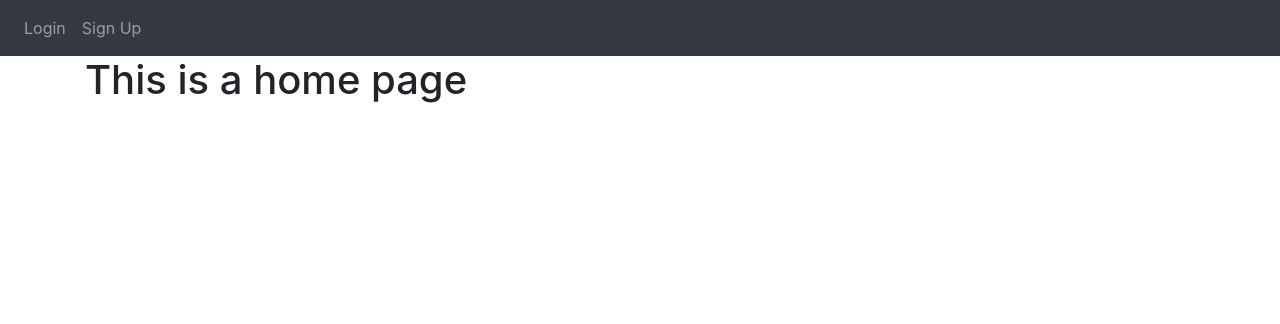
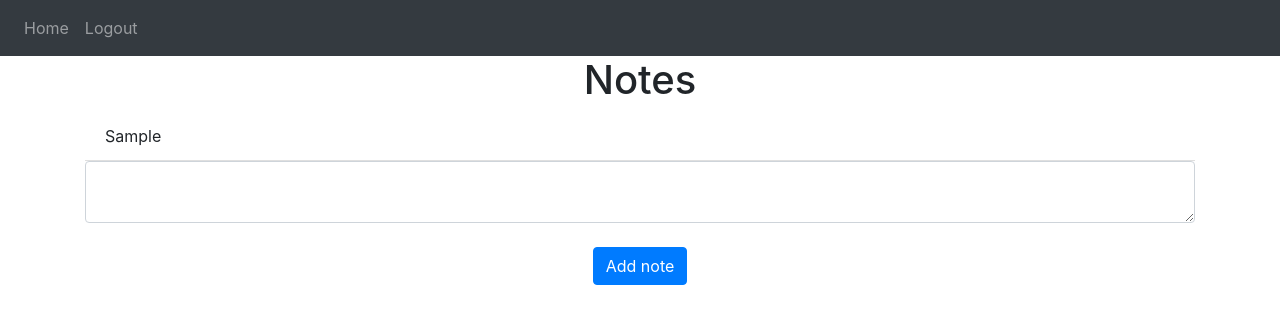
Before and after one commit to Dziomek/flask-login-db-page, a Flask app: template website/templates/home.html in a window 1280 px wide. Shown: the top 324 px of the page. Run offline with Flask 2, Linux system fonts and the light colour scheme; the template is opened without the code that fills it: values that come from a table or form of the project are taken from there, others are empty; tables that the repository leaves empty hold one stand-in row (values such as "Sample post"); some libraries are stand-ins or nearby versions.

Commit message:
Adding notes

```diff
--- a/website/auth.py
+++ b/website/auth.py
@@ -4,13 +4,9 @@
 from .models import User, Note
 from werkzeug.security import generate_password_hash, check_password_hash
 from flask_login import login_user, login_required, logout_user, current_user
+from .models import Note
 
 auth = Blueprint('auth', __name__)  # Tworzenie blueprinta
-
-
-@auth.route('/')
-def home():
-    return "<h1>Test</h1>"
 
 
 @auth.route('/login', methods=['GET', 'POST'])  # aby dekorator obsługiwał żądania GET i POST
--- a/website/models.py
+++ b/website/models.py
@@ -6,7 +6,7 @@
 class Note(db.Model):
     id = db.Column(db.Integer, primary_key=True)
     data = db.Column(db.String(10000))
-    date = db.Column(db.Time(timezone=True), default=func.now())
+    date = db.Column(db.DateTime(timezone=True), default=func.now())
     user_id = db.Column(db.Integer, db.ForeignKey('user.id'))  # polaczenie id notatki z id usera
 
 
--- a/website/templates/home.html
+++ b/website/templates/home.html
@@ -1,4 +1,19 @@
 {% extends "base.html" %}
+{% block title %}
+    Home
+{% endblock %}
 {% block content %}
-    <h1> This is a home page</h1>
+    <h1 align="center">Notes</h1>
+    <ul class="list-group list-group-flush" id="notes">
+        {% for note in user.notes  %}
+        <li class="list-group-item">{{ note.data }}</li>
+        {% endfor %}
+    </ul>
+    <form method="POST">
+        <textarea name="note" id="note" class="form-control"></textarea>
+        <br/>
+        <div align="center">
+            <button type="submit" class="btn btn-primary">Add note</button>
+        </div>
+    </form>
 {% endblock %}
```
Also changed, not shown: website/views.py (+15 -2 lines).
